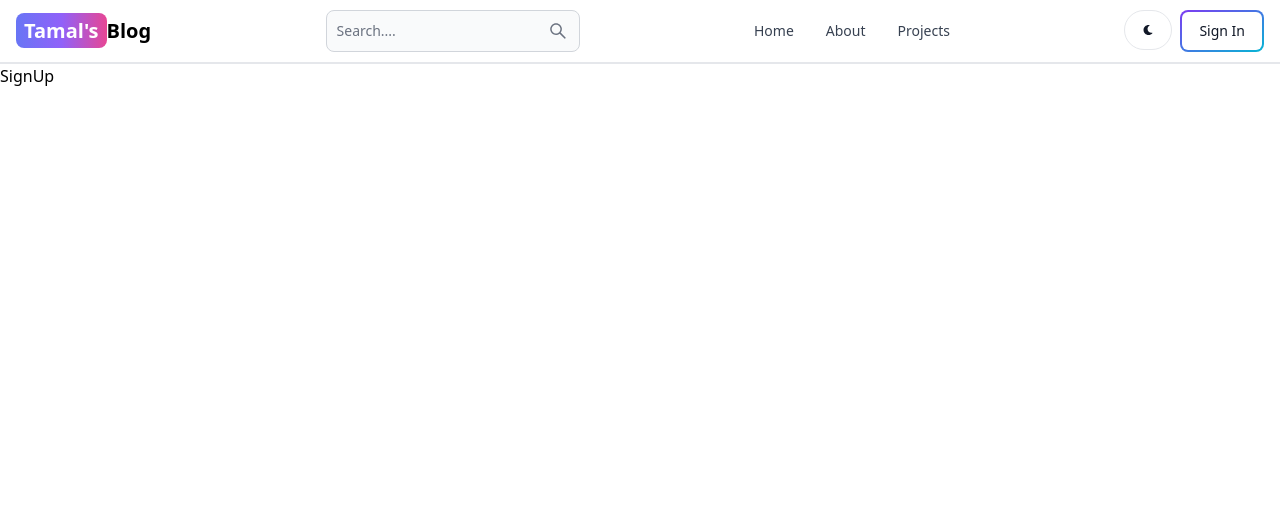
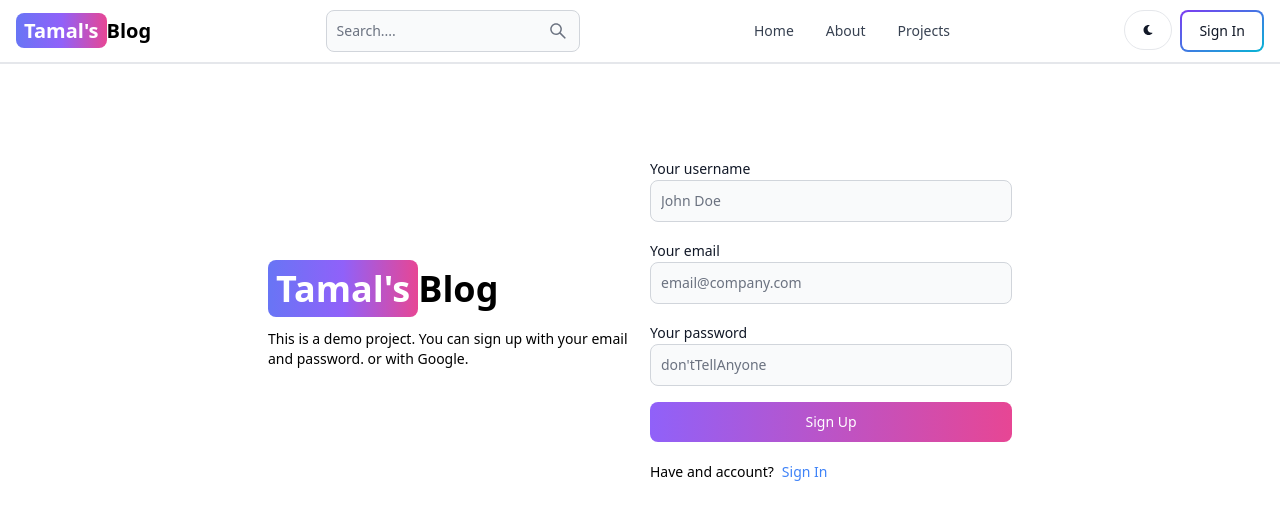
Before and after one commit to Tamalckb531/mern-blog, a React (Vite) app in the folder client/: page /signup in a window 1280 px wide. Shown: the top 520 px of the page. Built offline with nearby package versions, Linux system fonts and the light colour scheme.

Commit message:
Sign Up commit (layout design)

```diff
--- a/client/src/pages/SignUp.jsx
+++ b/client/src/pages/SignUp.jsx
@@ -1,8 +1,60 @@
+import { Button, Label, TextInput } from 'flowbite-react'
 import React from 'react'
+import { Link } from 'react-router-dom'
 
 const SignUp = () => {
     return (
-        <div>SignUp</div>
+        <div className=' min-h-screen mt-20'>
+            <div className=" flex p-3 max-w-3xl mx-auto flex-col md:flex-row md:items-center gap-5">
+                {/* left side  */}
+                <div className=" flex-1">
+                    <Link to={"/"} className='text-4xl font-bold dark:text-white'>
+                        <span className=' px-2 py-1 bg-gradient-to-r from-indigo-500 via-purple-500 to-pink-500 rounded-lg text-white'>Tamal's</span>
+                        Blog
+                    </Link>
+                    <p className=' text-sm mt-5'>
+                        This is a demo project. You can sign up with your email and password.
+                        or with Google.
+                    </p>
+                </div>
+                {/* right  */}
+                <div className=" flex-1">
+                    <form className=' flex flex-col gap-4'>
+                        <div>
+                            <Label value='Your username' />
+                            <TextInput
+                                type='text'
+                                placeholder='John Doe'
+                                id='username' />
+                        </div>
+                        <div>
+                            <Label value='Your email' />
+                            <TextInput
+                                type='text'
+                                placeholder='email@company.com'
+                                id='email' />
+                        </div>
+                        <div>
+                            <Label value='Your password' />
+                            <TextInput
+                                type='text'
+                                placeholder="don'tTellAnyone"
+                                id='password' />
+                        </div>
+
+                        <Button gradientDuoTone='purpleToPink' type='submit'>Sign Up</Button>
+                    </form>
+
+                    {/* have an account  */}
+                    <div className=" flex gap-2 text-sm mt-5">
+                        <span>Have and account?</span>
+                        <Link to='/signin' className=' text-blue-500'>
+                            Sign In
+                        </Link>
+                    </div>
+                </div>
+            </div>
+        </div>
     )
 }
 
```
Also changed, not shown: 1 other file (tests, documents, lock files or other folders).
